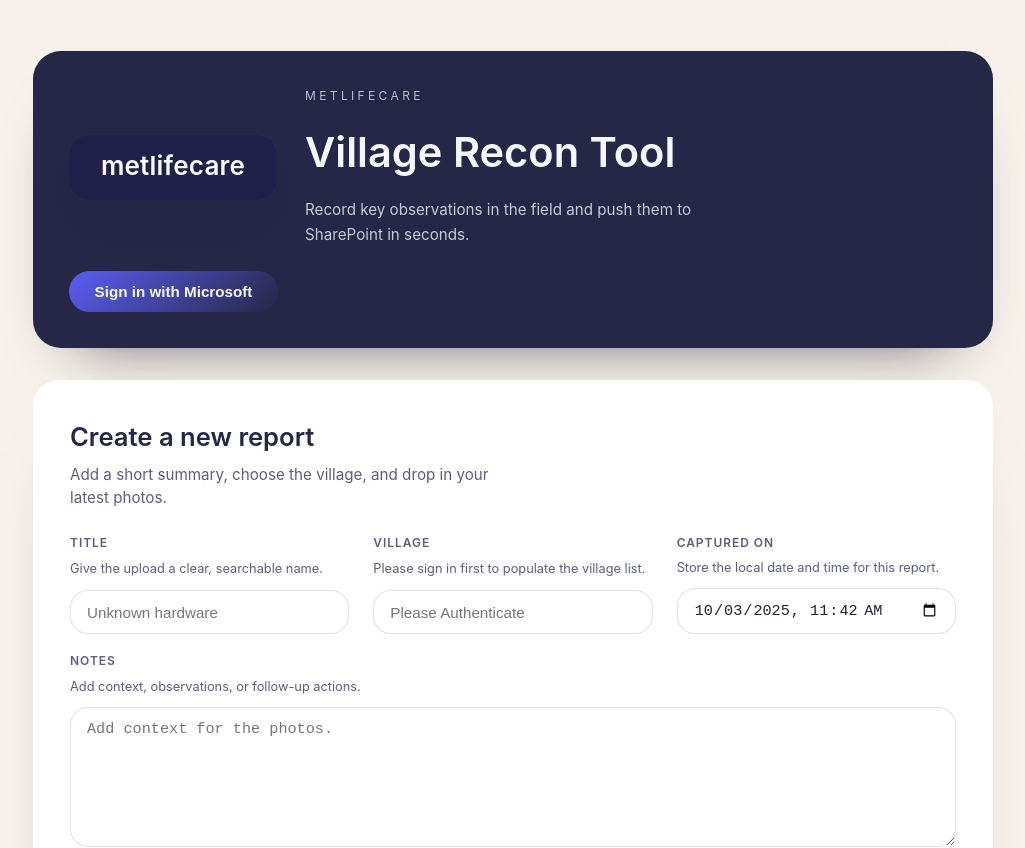
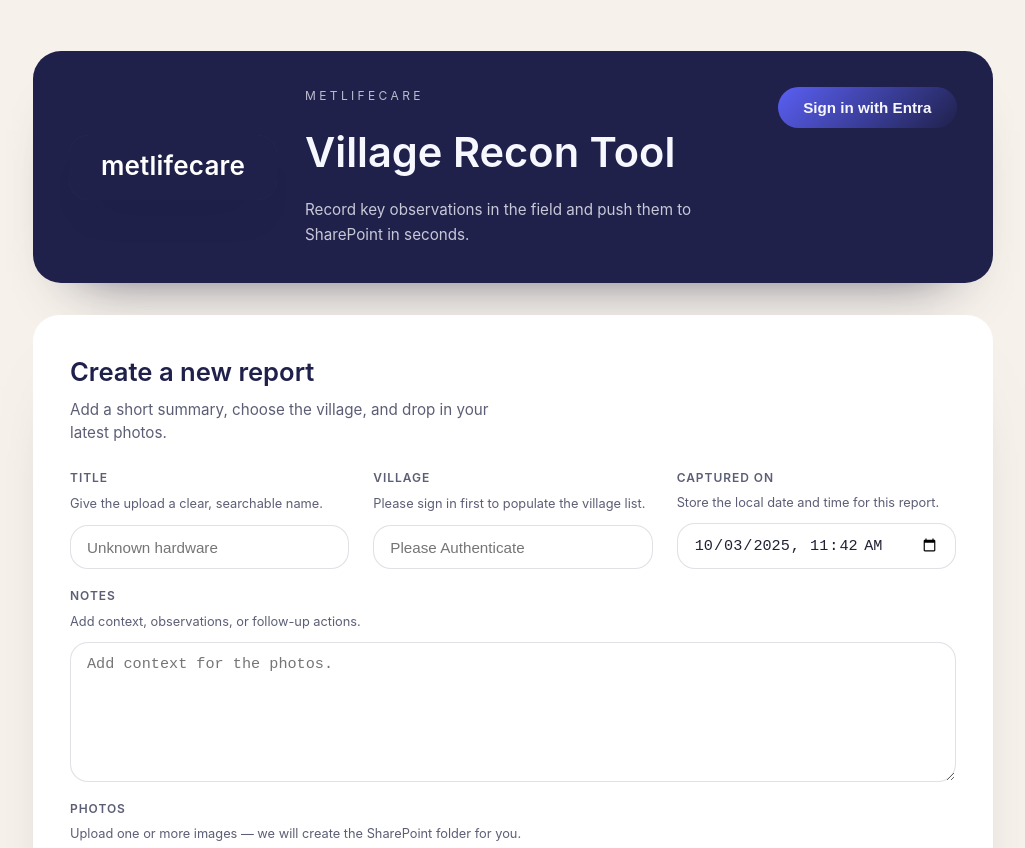
Before and after one commit to iTRMAutomation/mlc-village-recon-tool, a React (Vite) app: page / in a window 1280 px wide. Shown: the top 848 px of the page, without its empty margins (127-1152 px from the left). Built offline with nearby package versions, Linux system fonts and the light colour scheme.

Commit message:
Text changes, colour changes

```diff
--- a/src/App.tsx
+++ b/src/App.tsx
@@ -263,7 +263,7 @@
 const palette = {
   background: "#F6F1EA",
   surface: "#FFFFFF",
-  primary: "#262746",
+  primary: "#1F214B",
   accent: "#5A5FF4",
   accentSoft: "#E9E8FF",
   text: "#202134",
@@ -940,7 +940,7 @@
                 <Button variant="ghost" onClick={signOut} disabled={!msalReady}>Sign out</Button>
               </>
             ) : (
-              <Button variant="primary" onClick={signIn} disabled={!msalReady}>Sign in with Microsoft</Button>
+              <Button variant="primary" onClick={signIn} disabled={!msalReady}>Sign in with Entra</Button>
             )}
           </div>
         </header>
```
